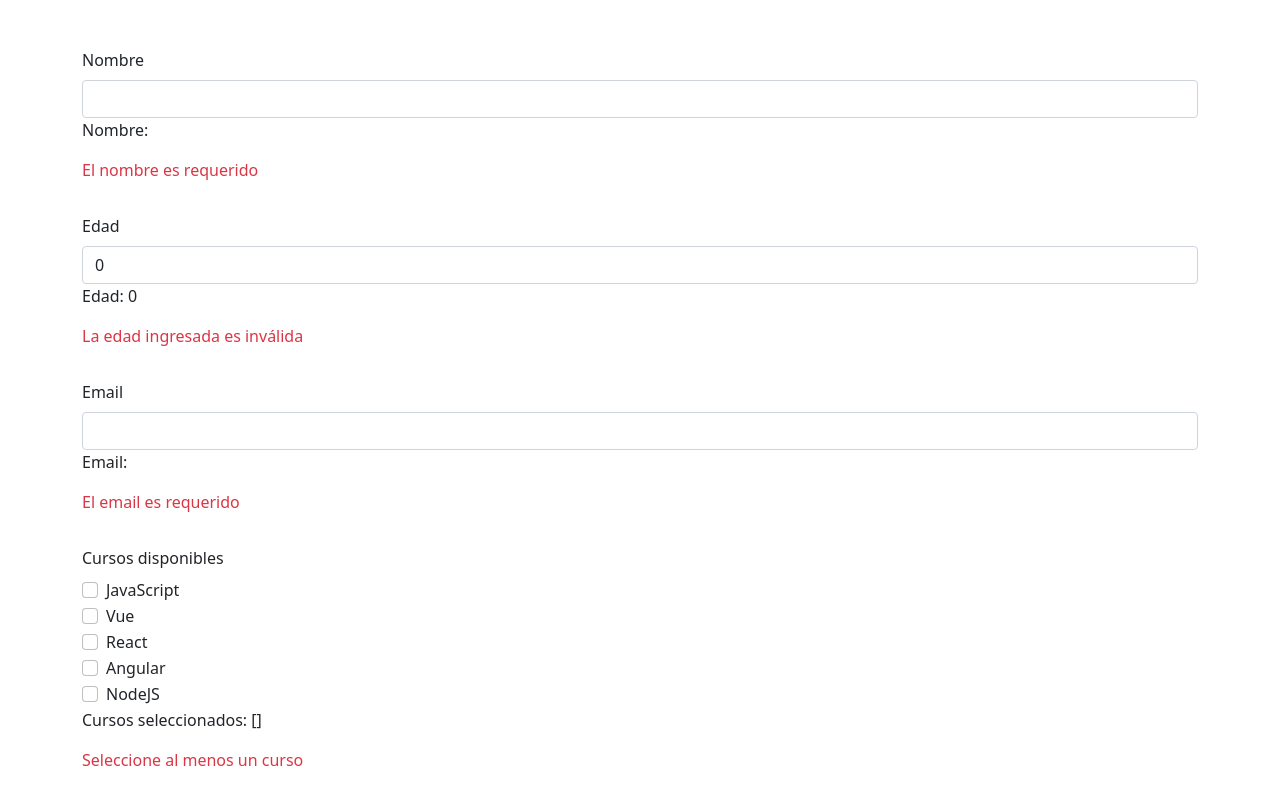
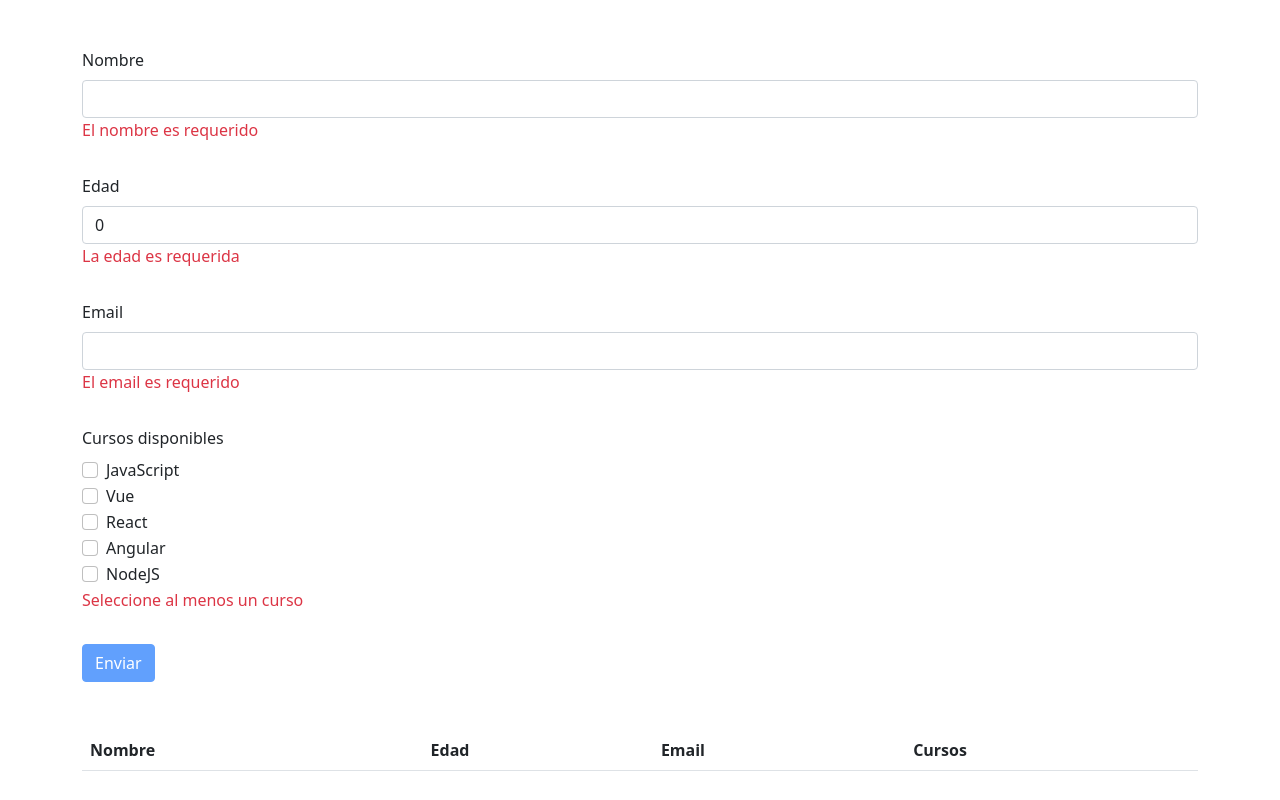
Before and after one commit to pazspera/vue-desafio-04, a Vue app: page / in a window 1280 px wide. Shown: the top 800 px of the page. Built offline with nearby package versions, Linux system fonts and the light colour scheme.

Commit message:
agregué el reset al formulario una vez que se envía

```diff
--- a/src/components/FormWeb.vue
+++ b/src/components/FormWeb.vue
@@ -1,12 +1,11 @@
 <template>
   <div class="container">
-    <form @submit.prevent="submitForm">
+    <form @submit.prevent="submitForm" autocomplete="off">
       <!-- Nombre -->
       <div class="row mb-3">
         <div class="col">
           <label for="name" class="form-label">Nombre</label>
-          <input type="text" class="form-control" name="Name" v-model="form.name" />
-          <p>Nombre: {{ form.name }}</p>
+          <input type="text" class="form-control" name="Name" v-model.trim="form.name" />
           <p v-if="$v.form.name.$invalid" class="text-danger">El nombre es requerido</p>
         </div>
       </div>
@@ -14,9 +13,8 @@
       <div class="row mb-3">
         <div class="col">
           <label for="age" class="form-label">Edad</label>
-          <input type="number" name="age" class="form-control" v-model="form.age" />
-          <p>Edad: {{ form.age }}</p>
-          <p v-if="$v.form.age.$invalid" class="text-danger">La edad ingresada es inválida</p>
+          <input type="number" name="age" class="form-control" v-model.trim="form.age" />
+          <p v-if="$v.form.age.$invalid" class="text-danger">La edad es requerida</p>
         </div>
       </div>
       <!-- Email -->
@@ -24,7 +22,6 @@
         <div class="col">
           <label for="email" class="form-label">Email</label>
           <input type="email" name="email" class="form-control" v-model="form.email" />
-          <p>Email: {{ form.email }}</p>
           <p v-if="$v.form.email.$invalid" class="text-danger">El email es requerido</p>
         </div>
       </div>
@@ -36,7 +33,6 @@
             <input class="form-check-input" type="checkbox" :value="course.name" :id="course.id" v-model.number="form.selectedCourses" />
             <label :for="course.id" class="form-check-label">{{ course.name }}</label>
           </div>
-          <p>Cursos seleccionados: {{ form.selectedCourses }}</p>
           <p v-if="$v.form.selectedCourses.$invalid" class="text-danger">Seleccione al menos un curso</p>
         </div>
       </div>
@@ -95,14 +91,20 @@ export default {
       },
       email: {
         required,
-        email
+        email,
       },
       selectedCourses: {
-        required
-      }
+        required,
+      },
     },
   },
   methods: {
+    resetForm() {
+      this.form.name = "";
+      this.form.age = 0;
+      this.form.email = "";
+      this.form.selectedCourses = [];
+    },
     submitForm() {
       if (!this.$v.form.$invalid) {
         this.$emit("submit-form", {
@@ -111,6 +113,8 @@ export default {
           email: this.form.email,
           selectedCourses: this.form.selectedCourses,
         });
+        this.$v.$reset();
+        this.resetForm();
       } else {
         console.log("invalid form");
       }
```
